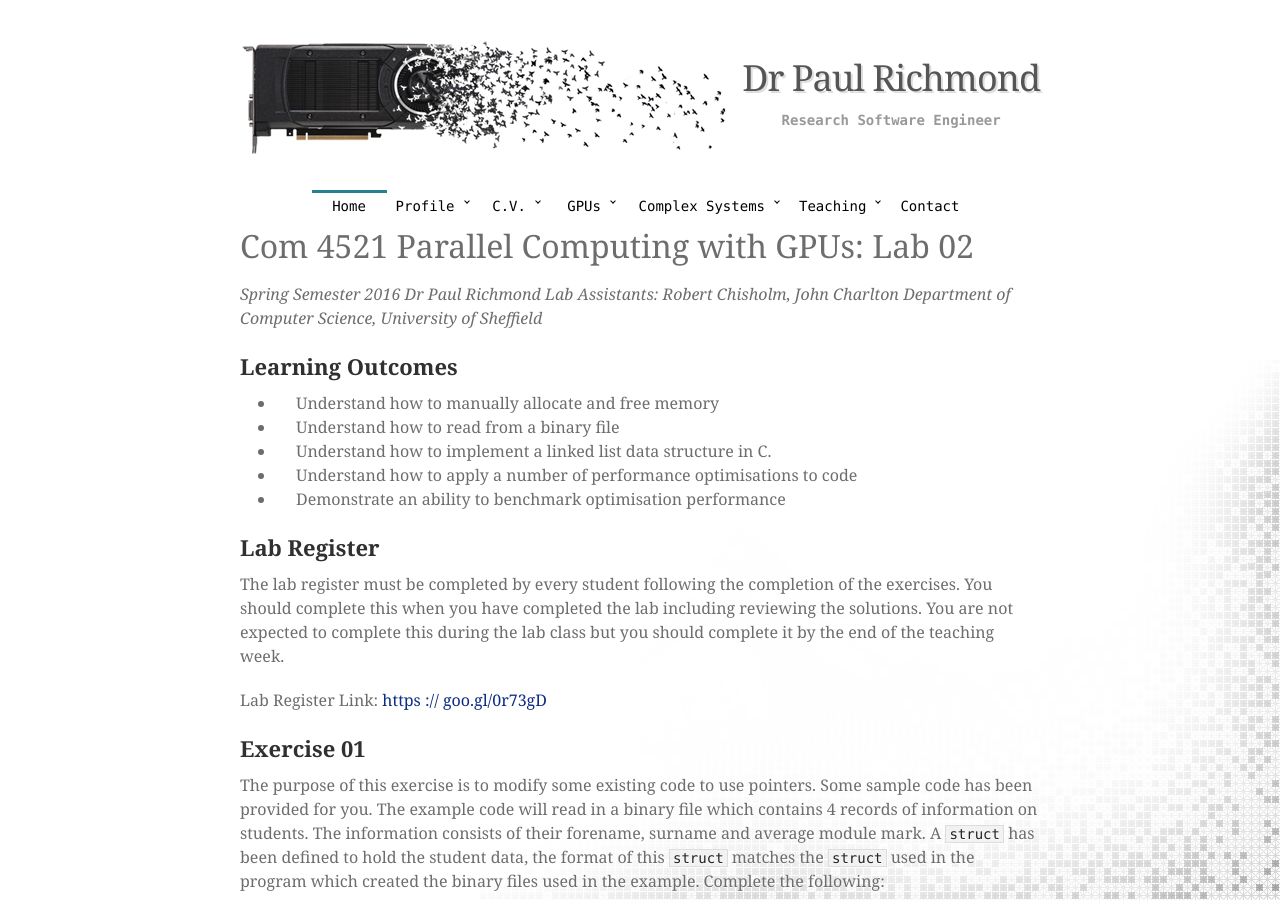
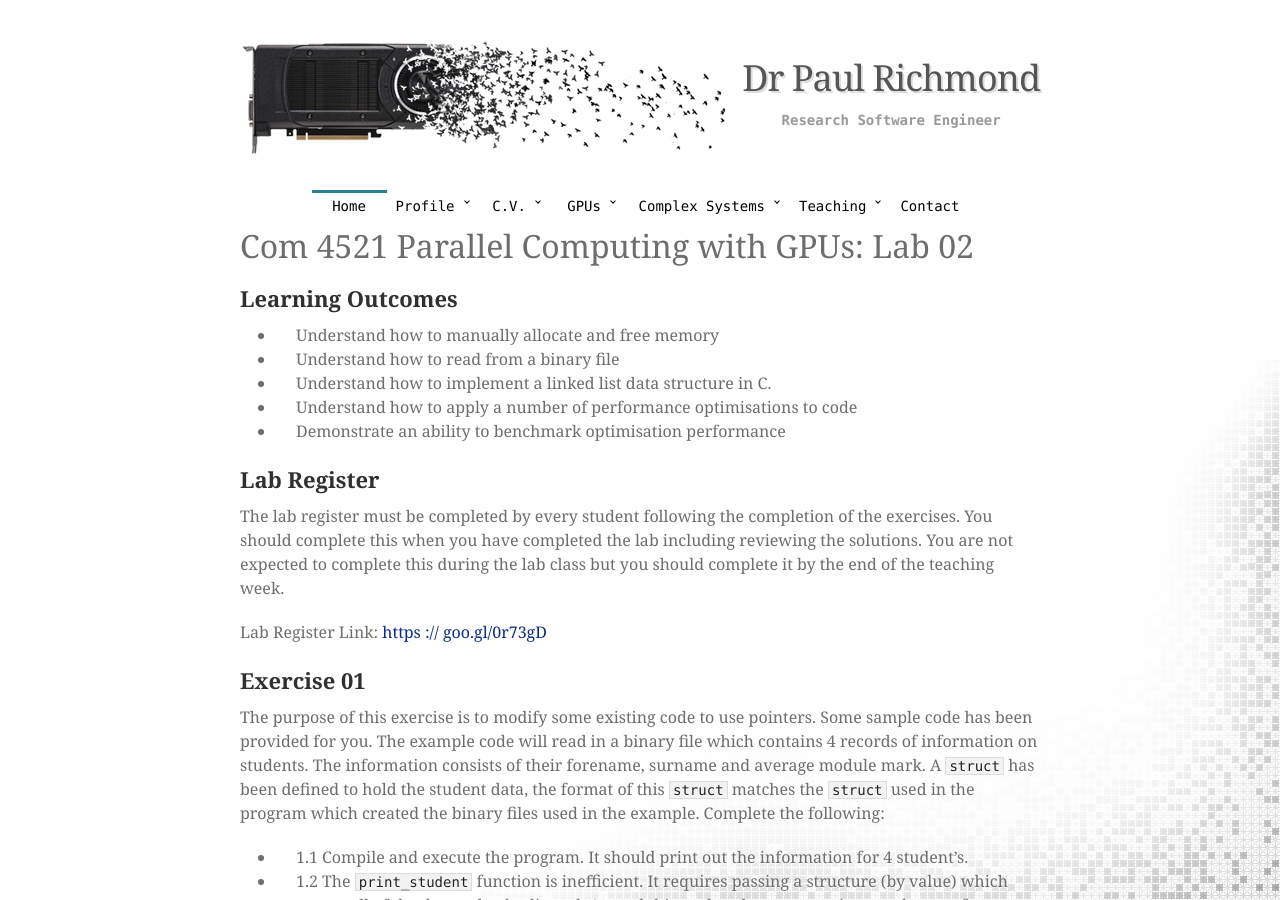
Before and after one commit to mondus/mondus.github.io, a Jekyll site: the page built from teaching/COM4521/lab02.md, in a window 1280 px wide and 900 px high. Built offline with Jekyll 4.4.1, drawn with Linux system fonts in a browser that asks for light colours; nearby versions of some CDN libraries; some web fonts are replaced.

Commit message:
Update lab02.md

```diff
--- a/teaching/COM4521/lab02.md
+++ b/teaching/COM4521/lab02.md
@@ -5,11 +5,6 @@ layout: homepage
 
 
 # Com 4521 Parallel Computing with GPUs: Lab 02
-
-_Spring Semester 2016_
-_Dr Paul Richmond_
-_Lab Assistants: Robert Chisholm, John Charlton_
-_Department of Computer Science, University of Sheffield_
 
 ## Learning Outcomes
 
```
